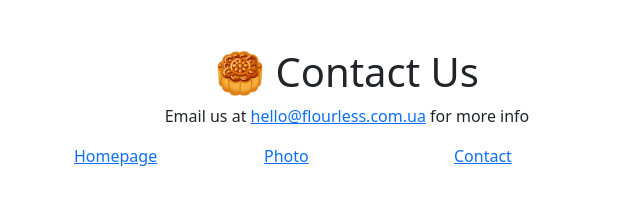
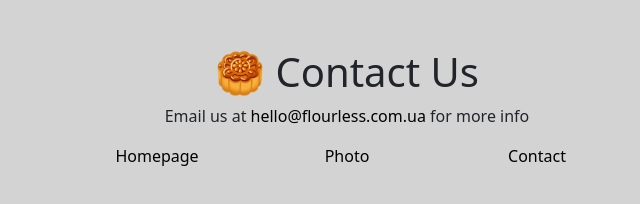
Before and after one commit to Lavirene/Flourless, a plain HTML site: page contacts.html in a window 1280 px wide. Shown: the whole page, without its empty margins (293-933 px from the left). Drawn offline with nearby package versions, Linux system fonts and the light colour scheme.

Commit message:
Added css.

```diff
--- a/contacts.html
+++ b/contacts.html
@@ -16,6 +16,7 @@
       integrity="sha384-A3rJD856KowSb7dwlZdYEkO39Gagi7vIsF0jrRAoQmDKKtQBHUuLZ9AsSv4jD4Xa"
       crossorigin="anonymous"
     ></script>
+    <link rel="stylesheet" href="/css/style.css" />
   </head>
   <body>
     <div class="container">
@@ -28,9 +29,11 @@
             for more info
           </p>
         </div>
-        <div class="col-2"><a href="/">Homepage</a></div>
-        <div class="col-2"><a href="/photo.html">Photo</a></div>
-        <div class="col-2"><a href="/contacts.html">Contact</a></div>
+        <div class="col-2 text-center"><a href="/">Homepage</a></div>
+        <div class="col-2 text-center"><a href="/photo.html">Photo</a></div>
+        <div class="col-2 text-center">
+          <a href="/contacts.html">Contact</a>
+        </div>
       </div>
     </div>
   </body>
--- /dev/null
+++ b/css/style.css
@@ -0,0 +1,12 @@
+body {
+  background-color: lightgrey;
+}
+
+a {
+  text-decoration: none;
+  color: black;
+}
+a:hover {
+  text-decoration: underline;
+  color: black;
+}
```
Also changed, not shown: index.html (+6 -3 lines), photo.html (+6 -3 lines).
